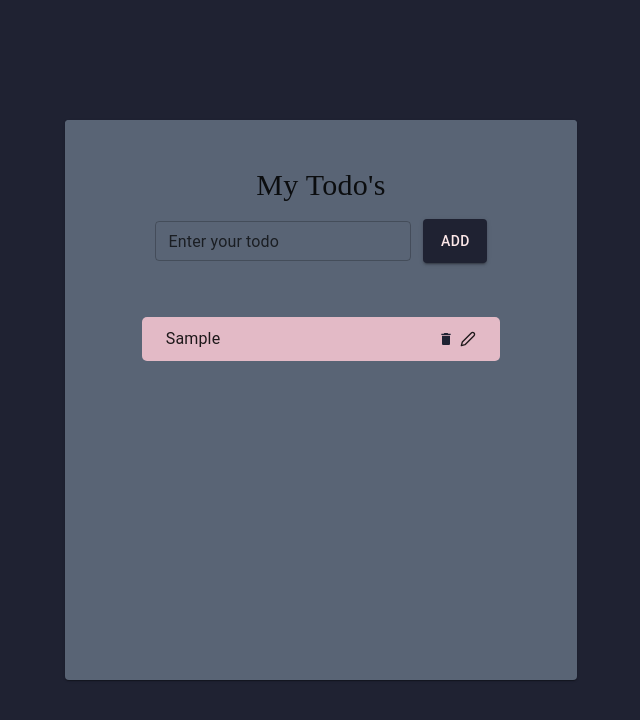
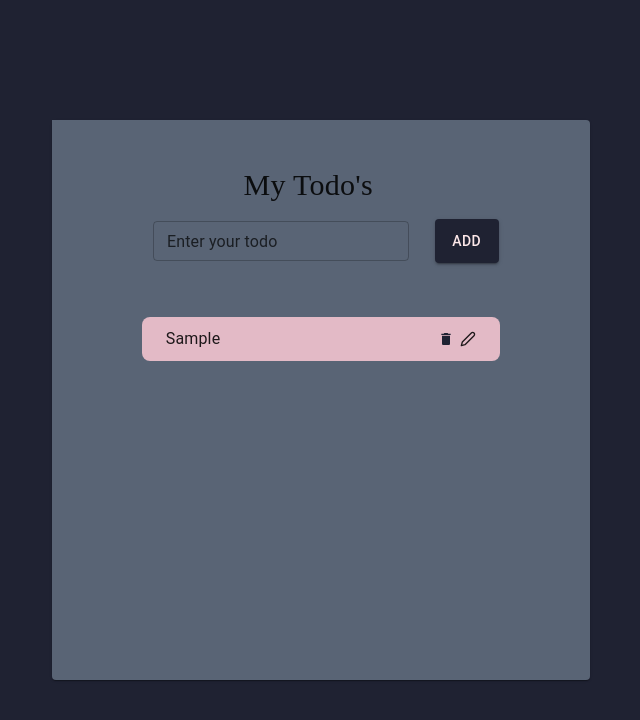
Before and after one commit to narayann7/mini-projects, a React (Create React App) app in the folder todo-app/: page / in a window 1280 px wide. Both pictures are taken after typing "Sample" into the empty fields and a click on the button "ADD". Shown: the top 720 px of the page, without its empty margins (319-959 px from the left). Built offline with nearby package versions, Linux system fonts and the light colour scheme.

Commit message:
app-complected

```diff
--- a/todo-app/src/components/forms.js
+++ b/todo-app/src/components/forms.js
@@ -1,4 +1,4 @@
-import { Button, TextField } from "@mui/material";
+import { Button, Container, TextField } from "@mui/material";
 import React, { useState } from "react";
 import { styled } from "@mui/material/styles";
 
@@ -25,13 +25,21 @@ function TodoForm({ onSubmit }) {
   };
 
   return (
+    <Container
+      style={{
+        display: "flex",
+        flexDirection: "row",
+        alignItems: "center",
+        justifyContent: "space-between",
+        marginTop: "1.5vh",
+        width: "28vw",
+      }}
+    >
       <form
         style={{
           display: "flex",
           flexDirection: "row",
           alignItems: "center",
-        justifyContent: "center",
-        marginTop: "1.5vh",
         }}
         onSubmit={handleSubmit}
       >
@@ -45,6 +53,7 @@ function TodoForm({ onSubmit }) {
           type="text"
           color="warning"
         />
+      </form>
 
       <Button
         onClick={handleSubmit}
@@ -53,14 +62,14 @@ function TodoForm({ onSubmit }) {
         }}
         variant="contained"
         style={{
-          marginLeft: "1vw",
+          marginLeft: "2vw",
           backgroundColor: "#1F2232",
           color: "#FDE8E9",
         }}
       >
         add
       </Button>
-    </form>
+    </Container>
   );
 }
 
--- a/todo-app/src/components/todo.js
+++ b/todo-app/src/components/todo.js
@@ -4,14 +4,6 @@ import { FiEdit2 } from "react-icons/fi";
 import { Container, Typography, useTheme } from "@mui/material";
 function Todo({ todos, removeTodo, updateTodo }) {
   const theme = useTheme();
-
-  function giveColour(){
-    var index=Math.floor(Math.random()*3);
-
-    return index;
-
-  }
-
   return todos.map((todo, index) => (
     <Container
       sx={{
@@ -19,14 +11,18 @@ function Todo({ todos, removeTodo, updateTodo }) {
         width: "28vw",
       }}
       style={{
-        borderRadius: "5px",
+        borderRadius: "8px",
         display: "flex",
         flexDirection: "row",
         justifyContent: "space-between",
         alignItems: "center",
         marginTop: "1.5vh",
-        backgroundColor: giveColour()===0?theme.palette.primary.main:giveColour()===1?theme.palette.secondary.main:theme.palette.info.main
-
+        backgroundColor:
+          todo.id % 3 === 0
+            ? theme.palette.primary.main
+            : todo.id % 3 === 1
+            ? theme.palette.secondary.main
+            : theme.palette.info.main,
       }}
     >
       <Typography> {todo.text}</Typography>
@@ -44,13 +40,9 @@ function Todo({ todos, removeTodo, updateTodo }) {
       >
         <MdDelete
           color={theme.palette.background.default}
-          onClick={()=>{
-
-            removeTodo(index)
-          }
-
-
-       }
+          onClick={() => {
+            removeTodo(index);
+          }}
         />
         <FiEdit2 onClick={() => updateTodo(index)} />
       </Container>
--- a/todo-app/src/components/todo_list.js
+++ b/todo-app/src/components/todo_list.js
@@ -1,4 +1,4 @@
-import { Box, Paper, Typography } from "@mui/material";
+import { Box, Container, Paper, Typography } from "@mui/material";
 import React, { useState } from "react";
 import TodoForm from "./forms";
 import Todo from "./todo";
@@ -52,14 +52,10 @@ function Todo_list() {
       <Paper
         sx={{
           height: "70vh",
-          width: "40vw",
+          width: "42vw",
         }}
 
-        style={{
-          overflow: "auto",
-          backgroundColor: "#596475",
-        }}
->
+      >
         <Box
           sx={{
             height: "33%",
@@ -71,18 +67,37 @@ function Todo_list() {
           alignItems={"center"}
           bgcolor={"#596475"}
         >
-          <Typography
-          color={"1F2232"}
-          fontFamily={"Popins"} fontSize={"30px"}>
+          <Typography color={"1F2232"} fontFamily={"Popins"} fontSize={"30px"}>
             My Todo's
           </Typography>
           <TodoForm onSubmit={addTodo} />
         </Box>
-        {isUpdate === -1 ? (
-          <Todo todos={todos} removeTodo={removeTodo} updateTodo={updateTodo} />
-        ) : (
+
+          <Container
+          sx={{
+            height: "65%",
+            width: "42vw",
+          }}
+          style={{
+
+            overflow: "auto",
+            backgroundColor: "#596475",
+          }}
+          >
+                {isUpdate === -1 ? (
+            <Todo
+              todos={todos}
+              removeTodo={removeTodo}
+              updateTodo={updateTodo}
+            />
+                ) : (
           <UpdateForm updateTodoText={updateTodoText} todo={todos[isUpdate]} />
-        )}
+
+                )
+}
+          </Container>
+
+
       </Paper>
     </Box>
   );
--- a/todo-app/src/components/updateForm.js
+++ b/todo-app/src/components/updateForm.js
@@ -1,11 +1,10 @@
-import { Button, TextField } from "@mui/material";
+import { Button, Container, TextField } from "@mui/material";
 import React, { useState } from "react";
 import { styled } from "@mui/material/styles";
 
 const TodoField = styled(TextField)(({ theme }) => ({
-  width: "18vw",
+  width: "20vw",
   variant: "outlined",
-
 }));
 function UpdateForm({ updateTodoText, todo }) {
   const [input, setInput] = useState(todo.text);
@@ -26,13 +25,22 @@ function UpdateForm({ updateTodoText, todo }) {
   };
 
   return (
-    <form
+    <Container
       style={{
         display: "flex",
         flexDirection: "row",
         alignItems: "center",
         justifyContent: "center",
         marginTop: "1.5vh",
+        width: "28vw",
+      }}
+    >
+      <form
+        style={{
+          display: "flex",
+          flexDirection: "row",
+          alignItems: "center",
+
         }}
         className="todo_form"
         onSubmit={handleSubmit}
@@ -47,23 +55,24 @@ function UpdateForm({ updateTodoText, todo }) {
           value={input}
           type="text"
           color="warning"
-
         />
+      </form>
       <Button
         onClick={handleSubmit}
         sx={{
           height: "5.5vh",
+
         }}
         variant="contained"
         style={{
-          marginLeft: "1vw",
+          marginLeft: "2vw",
           backgroundColor: "#1F2232",
           color: "#FDE8E9",
         }}
       >
         Update
       </Button>
-    </form>
+    </Container>
   );
 }
 
```
Lines whose indentation alone changed are shown as unchanged.
